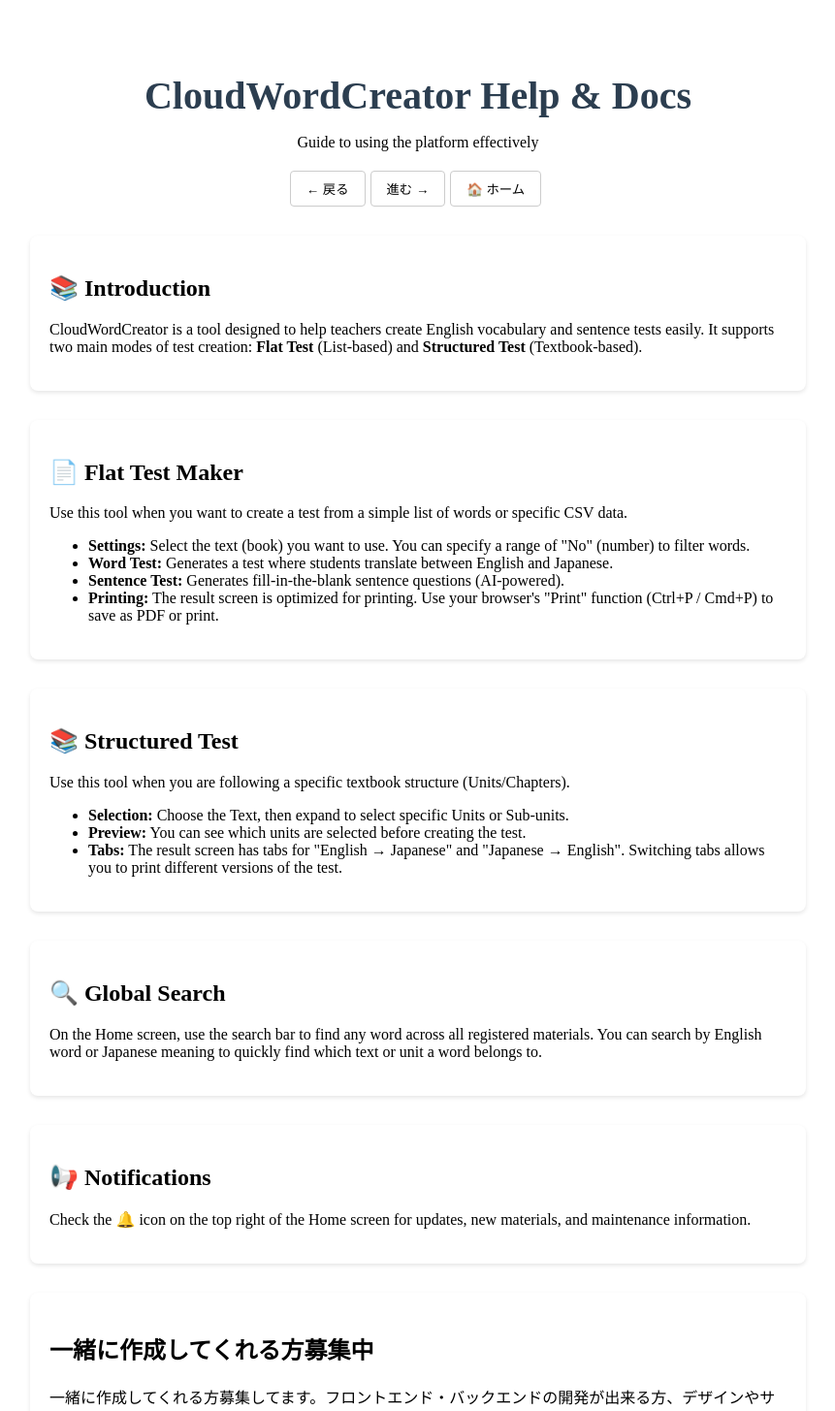
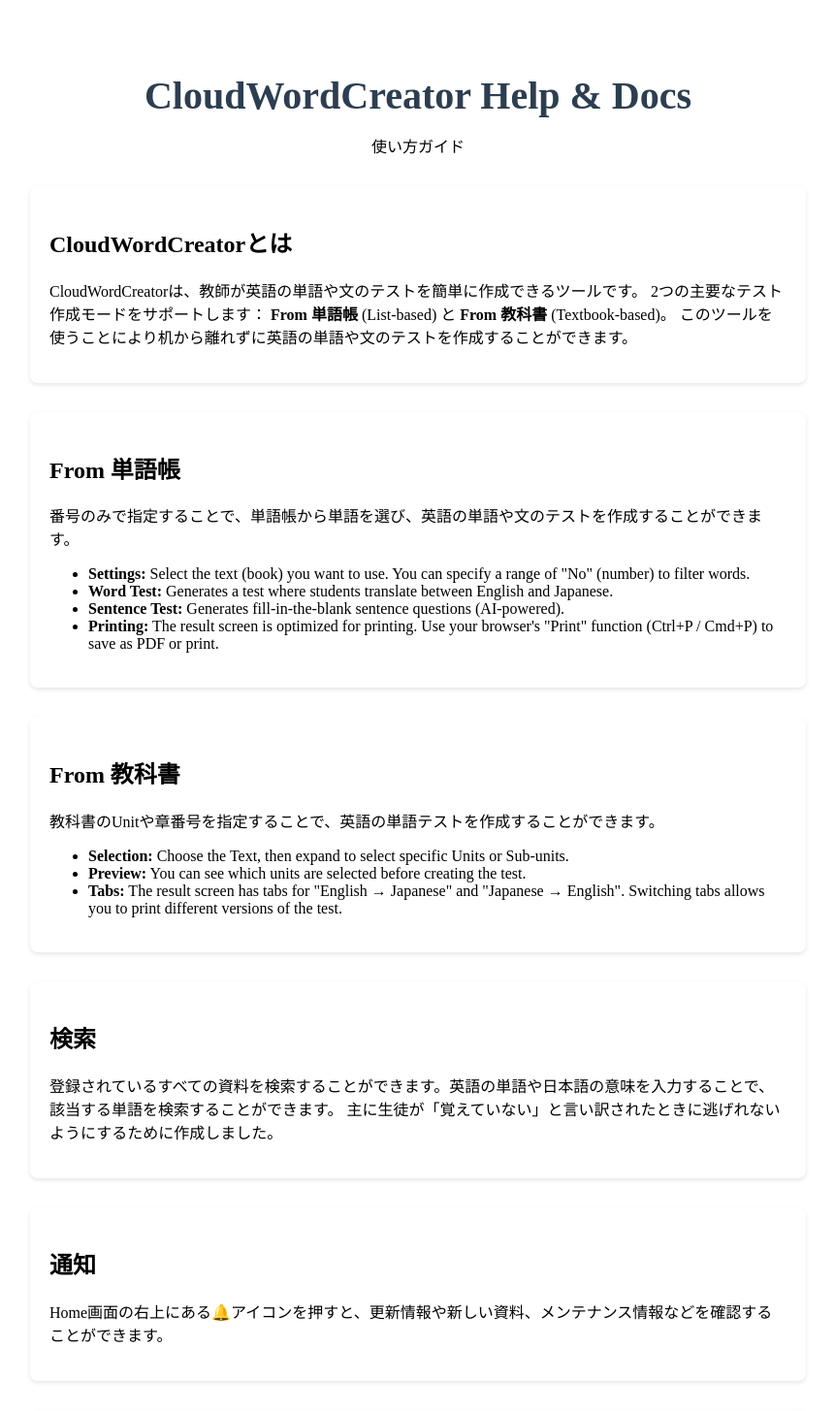
Before and after one commit to CloudWordCreator/CloudWordCreator, a React (Vite) app in the folder frontend/: page /docs in a window 1280 px wide. Shown: the top 1455 px of the page at 97% size, without its empty margins (209-1070 px from the left). Built offline with nearby package versions, Linux system fonts and the light colour scheme.

Commit message:
update : Docs大きなセクションは日本語化

```diff
--- a/frontend/src/components/Docs.jsx
+++ b/frontend/src/components/Docs.jsx
@@ -6,23 +6,21 @@
         <div className="home-container" style={{ textAlign: 'left', maxWidth: '800px' }}>
             <header className="home-header" style={{ marginBottom: '30px', textAlign: 'center' }}>
                 <h1>CloudWordCreator Help & Docs</h1>
-                <p>Guide to using the platform effectively</p>
-                <div style={{ marginTop: '20px', display: 'flex', justifyContent: 'center' }}>
-                    <NavigationControls />
-                </div>
+                <p>使い方ガイド</p>
             </header>
 
             <section className="card" style={{ marginBottom: '30px' }}>
-                <h2>📚 Introduction</h2>
+                <h2>CloudWordCreatorとは</h2>
                 <p>
-                    CloudWordCreator is a tool designed to help teachers create English vocabulary and sentence tests easily.
-                    It supports two main modes of test creation: <strong>Flat Test</strong> (List-based) and <strong>Structured Test</strong> (Textbook-based).
+                    CloudWordCreatorは、教師が英語の単語や文のテストを簡単に作成できるツールです。
+                    2つの主要なテスト作成モードをサポートします： <strong>From 単語帳</strong> (List-based) と <strong>From 教科書</strong> (Textbook-based)。
+                    このツールを使うことにより机から離れずに英語の単語や文のテストを作成することができます。
                 </p>
             </section>
 
             <section className="card" style={{ marginBottom: '30px' }}>
-                <h2>📄 Flat Test Maker</h2>
-                <p>Use this tool when you want to create a test from a simple list of words or specific CSV data.</p>
+                <h2>From 単語帳</h2>
+                <p>番号のみで指定することで、単語帳から単語を選び、英語の単語や文のテストを作成することができます。</p>
                 <ul>
                     <li><strong>Settings:</strong> Select the text (book) you want to use. You can specify a range of "No" (number) to filter words.</li>
                     <li><strong>Word Test:</strong> Generates a test where students translate between English and Japanese.</li>
@@ -32,8 +30,8 @@
             </section>
 
             <section className="card" style={{ marginBottom: '30px' }}>
-                <h2>📚 Structured Test</h2>
-                <p>Use this tool when you are following a specific textbook structure (Units/Chapters).</p>
+                <h2>From 教科書</h2>
+                <p>教科書のUnitや章番号を指定することで、英語の単語テストを作成することができます。</p>
                 <ul>
                     <li><strong>Selection:</strong> Choose the Text, then expand to select specific Units or Sub-units.</li>
                     <li><strong>Preview:</strong> You can see which units are selected before creating the test.</li>
@@ -42,17 +40,17 @@
             </section>
 
             <section className="card" style={{ marginBottom: '30px' }}>
-                <h2>🔍 Global Search</h2>
+                <h2>検索</h2>
                 <p>
-                    On the Home screen, use the search bar to find any word across all registered materials.
-                    You can search by English word or Japanese meaning to quickly find which text or unit a word belongs to.
+                    登録されているすべての資料を検索することができます。英語の単語や日本語の意味を入力することで、該当する単語を検索することができます。
+                    主に生徒が「覚えていない」と言い訳されたときに逃げれないようにするために作成しました。
                 </p>
             </section>
 
             <section className="card" style={{ marginBottom: '30px' }}>
-                <h2>📢 Notifications</h2>
+                <h2>通知</h2>
                 <p>
-                    Check the 🔔 icon on the top right of the Home screen for updates, new materials, and maintenance information.
+                    Home画面の右上にある🔔アイコンを押すと、更新情報や新しい資料、メンテナンス情報などを確認することができます。
                 </p>
             </section>
 
@@ -75,7 +73,7 @@
                 </p>
                 <h3>連絡先</h3>
                 <p>
-
+                    <a href="https://discord.gg/adbN4qPfdW" target="_blank">Discord Server</a>
                 </p>
                 <p>
                     2026年
@@ -85,7 +83,7 @@
             <footer className="home-footer" style={{ justifyContent: 'center' }}>
                 <p style={{ color: '#999' }}>© CloudWordCreator</p>
             </footer>
-        </div>
+        </div >
     )
 }
 
```
